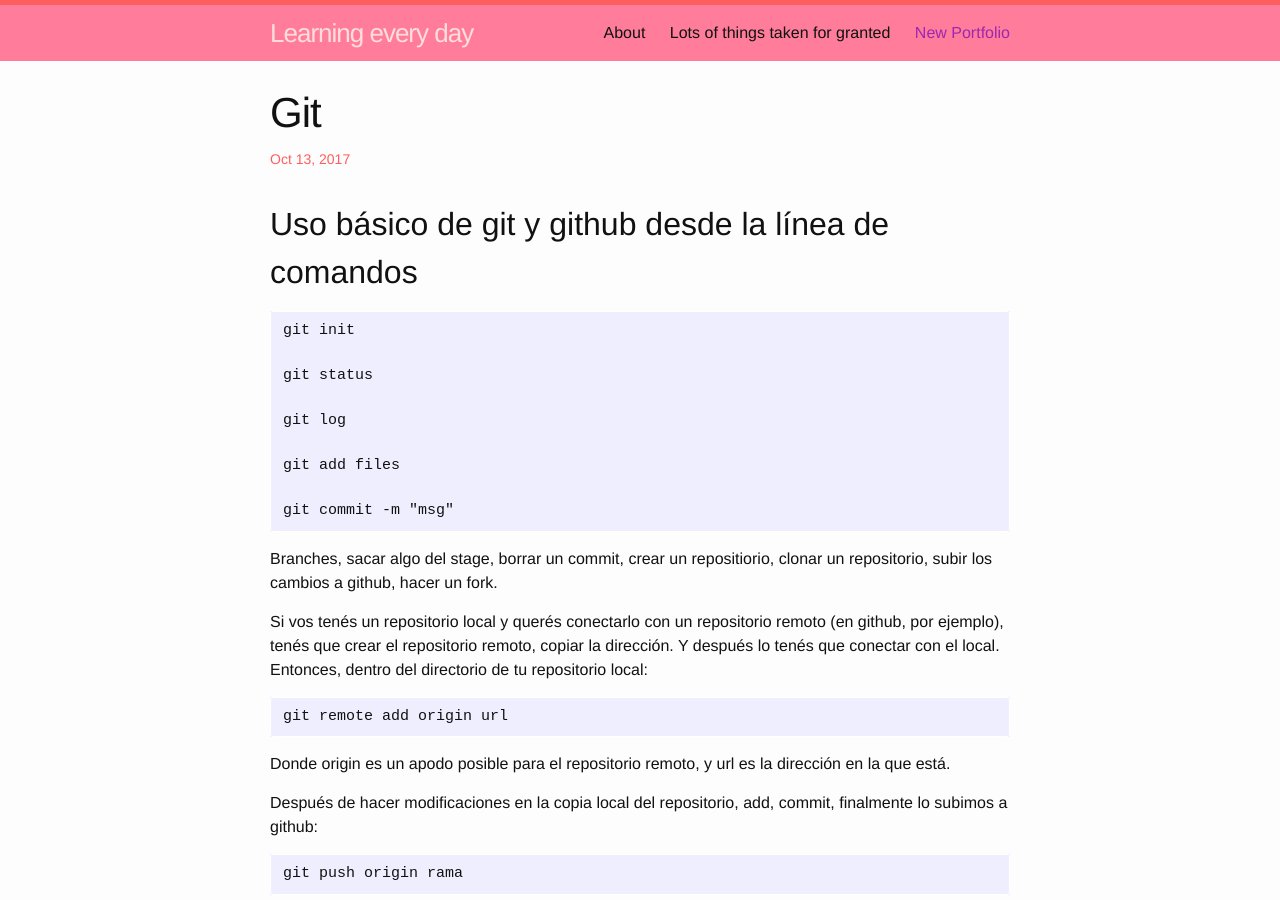
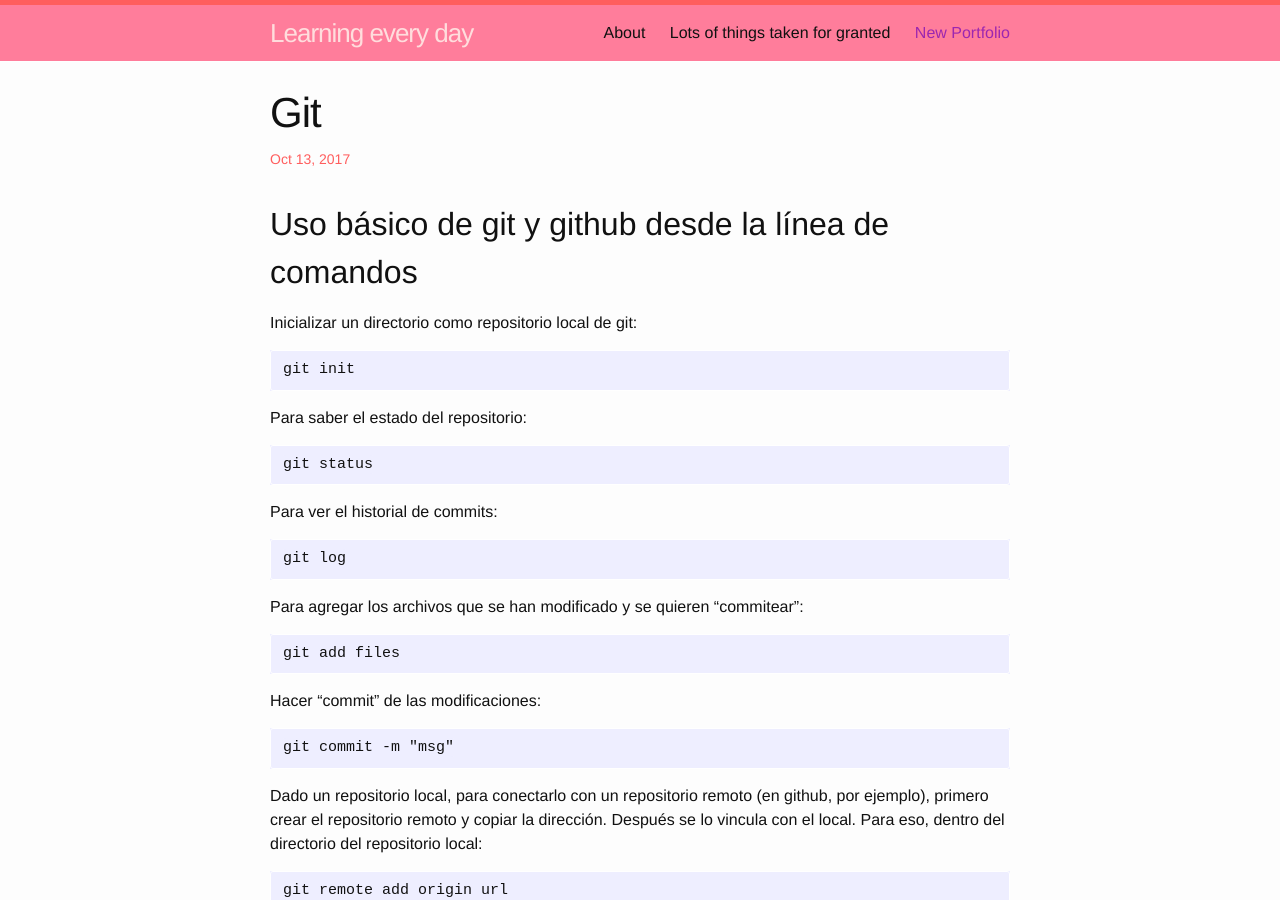
Before and after one commit to zdflower/zdflower.github.io, a Jekyll site: the page built from _posts/2017-10-13-git.markdown, in a window 1280 px wide and 900 px high. Built offline with Jekyll 4.4.1, drawn with Linux system fonts in a browser that asks for light colours.

Commit message:
Update 2017-10-13-git.markdown

```diff
--- a/_posts/2017-10-13-git.markdown
+++ b/_posts/2017-10-13-git.markdown
@@ -6,19 +6,27 @@ date: 2017-10-13
 
 ## Uso básico de git y github desde la línea de comandos
 
+Inicializar un directorio como repositorio local de git:
+
     git init
+
+Para saber el estado del repositorio:
 
     git status
 
+Para ver el historial de commits:
+
     git log
+
+Para agregar los archivos que se han modificado y se quieren "commitear":
 
     git add files
 
+Hacer "commit" de las modificaciones:
+
     git commit -m "msg"
 
-Branches, sacar algo del stage, borrar un commit, crear un repositiorio, clonar un repositorio, subir los cambios a github, hacer un fork.
-
-Si vos tenés un repositorio local y querés conectarlo con un repositorio remoto (en github, por ejemplo), tenés que crear el repositorio remoto, copiar la dirección. Y después lo tenés que conectar con el local. Entonces, dentro del directorio de tu repositorio local:
+Dado un repositorio local, para conectarlo con un repositorio remoto (en github, por ejemplo), primero crear el repositorio remoto y copiar la dirección. Después se lo vincula con el local. Para eso, dentro del directorio del repositorio local:
 
     git remote add origin url
 
```
